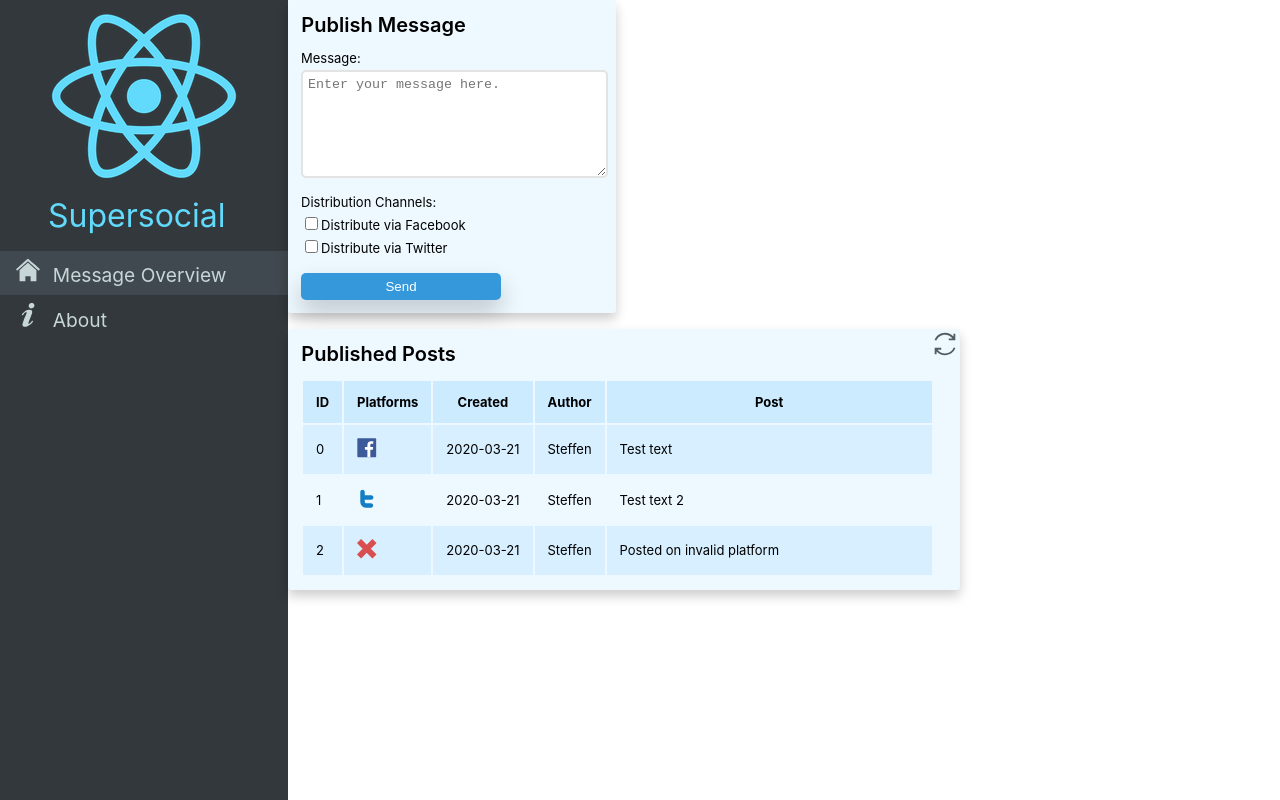
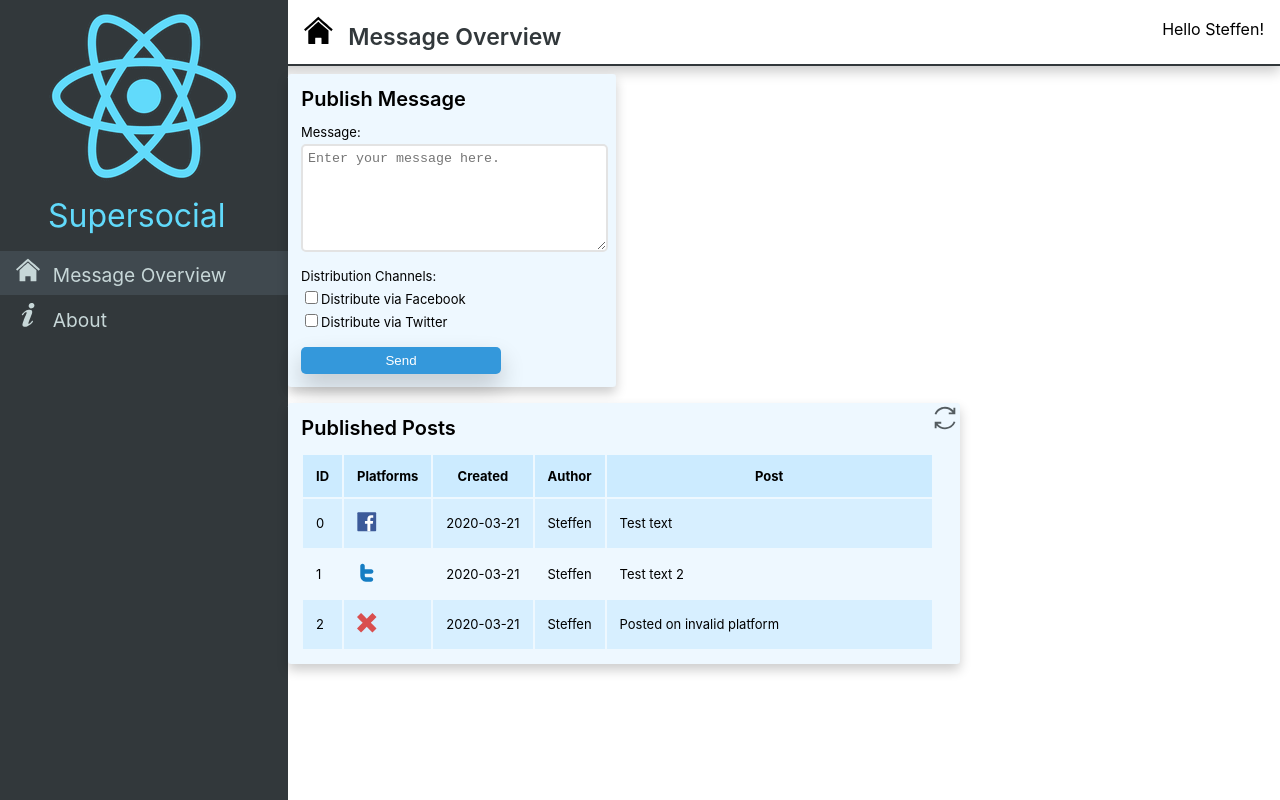
Before and after one commit to steffenjacobs/supersocial, a React (Create React App) app in the folder frontend/: page / in a window 1280 px wide. Built offline with nearby package versions, Linux system fonts and the light colour scheme.

Commit message:
feat(frontend): add header to sidebar

```diff
--- a/frontend/src/AboutPage.tsx
+++ b/frontend/src/AboutPage.tsx
@@ -5,8 +5,7 @@ export class AboutPage extends React.Component<any, any>{
     public render() {
         return (
             <div>
-                <div>About</div>
-                <div>by Steffen Jacobs</div>
+                <div>Supersocial by Thomas Kruse and Steffen Jacobs, 2020</div>
             </div>
         );
     }
--- a/frontend/src/Sidebar.css
+++ b/frontend/src/Sidebar.css
@@ -14,7 +14,7 @@
 }
 
 .navbar-menuItem-active {
-    background-color: rgb(64, 73, 79)
+    background-color: rgb(64, 73, 79);
 }
 
 .navbar {
@@ -45,3 +45,25 @@
     position: absolute;
     left: 18em;
 }
+
+.navbar-header-left {
+    padding: 1rem;
+    position: absolute;
+    left: 18rem;
+    font-size: 1.8em;
+    font-weight: 600;
+    color: rgb(50, 56, 59);
+}
+
+.navbar-header{
+    height: 4em;
+    border-bottom: 2px solid rgb(50, 56, 59);
+    margin-bottom: .5em;
+    box-shadow: 0 6px 12px 0 rgba(0, 0, 0, 0.2);
+}
+.navbar-header-userdetails{
+    position: absolute;
+    right: 0;
+    padding: 1em;
+    padding-top: 1.2em;
+}
--- a/frontend/src/Sidebar.tsx
+++ b/frontend/src/Sidebar.tsx
@@ -37,6 +37,21 @@ export class Sidebar extends React.Component<PageComponents, PageComponents>{
         //TODO: set title and url
     }
 
+
+    private getTitleComponent(elem?: PageComponent) {
+        if (elem) {
+
+            return (
+                <div>
+                    {elem?.icon}
+                    <div className="navbar-text">{elem?.title}</div>
+                </div>
+            );
+        } else {
+            return <div />;
+        }
+    }
+
     public render() {
         const components = this.state.components.map((elem) => {
             const clazz = elem.selected ? 'navbar-menuItem navbar-menuItem-active' : 'navbar-menuItem';
@@ -50,7 +65,7 @@ export class Sidebar extends React.Component<PageComponents, PageComponents>{
             );
         });
 
-        const selectedComponent = this.state.components.find((c) => { return c.selected })?.page;
+        const selectedComponent = this.state.components.find((c) => { return c.selected });
 
         return (
             <div>
@@ -61,7 +76,15 @@ export class Sidebar extends React.Component<PageComponents, PageComponents>{
                     </div>
                     {components}
                 </div>
-                <div className="navbar-page">{selectedComponent}</div>
+                <div className="navbar-header">
+                    <div className="navbar-header-left">
+                        {this.getTitleComponent(selectedComponent)}
+                    </div>
+                    <div className="navbar-header-userdetails">
+                        Hello Steffen!
+                    </div>
+                </div>
+                <div className="navbar-page">{selectedComponent?.page}</div>
             </div>
         );
     }
```
